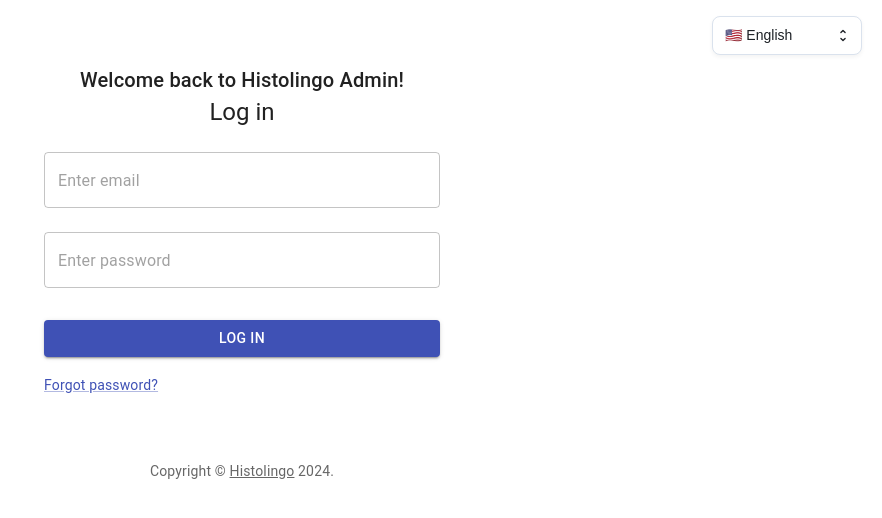
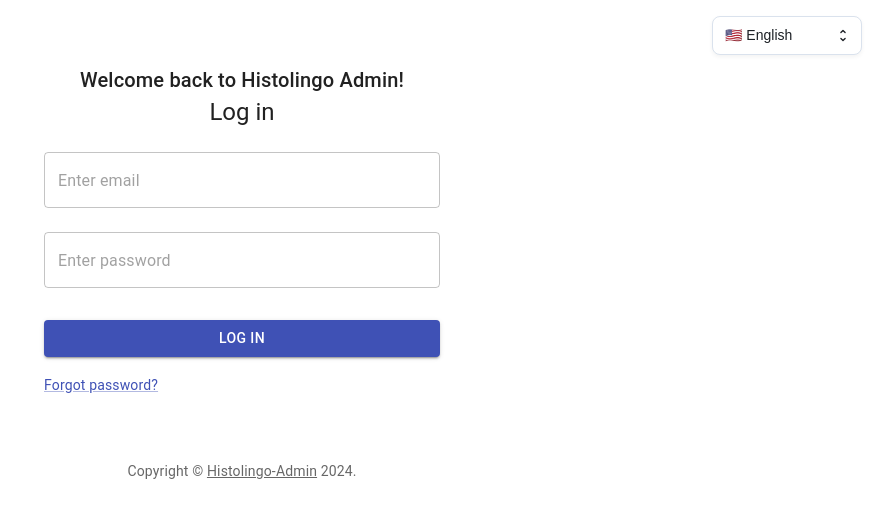
Before and after one commit to tom1209-netizen/histolingo-admin-client, a React (Vite) app: page /login in a window 1280 px wide. Shown: the top 518 px of the page, without its empty margins (398-1280 px from the left). Built offline with nearby package versions, Linux system fonts and the light colour scheme; what quill-image-uploader would draw is missing.

Commit message:
refactor-code

```diff
--- a/src/components/reusable/Copyright.tsx
+++ b/src/components/reusable/Copyright.tsx
@@ -12,7 +12,7 @@
     >
       {"Copyright © "}
       <Link color="inherit" href="">
-        Histolingo
+        Histolingo-Admin
       </Link>{" "}
       {new Date().getFullYear()}
       {"."}
```
Also changed, not shown: 6 other files (tests, documents, lock files or other folders).
